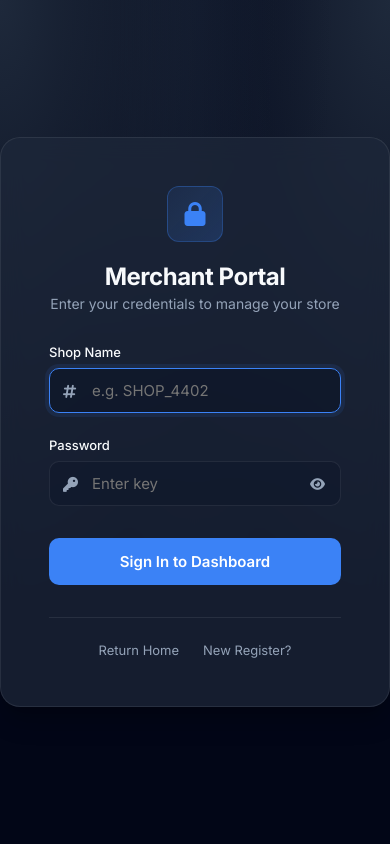
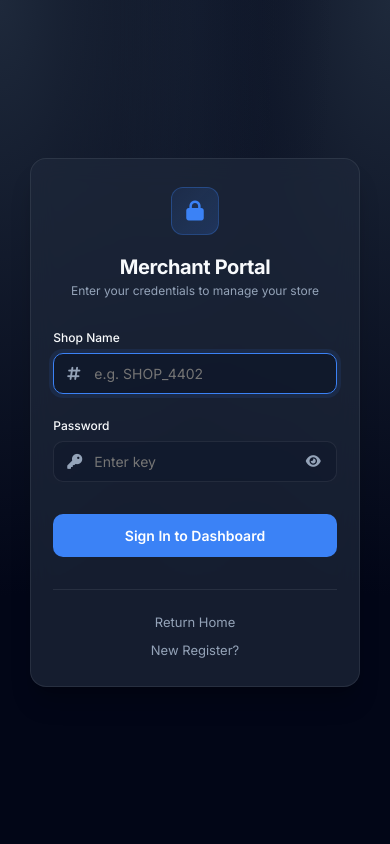
Before and after one commit to arathyrajeesh/laundry-shop-django, a Django app: page /shop/login/ in a window 390 px wide. Run offline with Django 5.2, Linux system fonts and the light colour scheme; parts of the project's set-up code (start-up, migrations or seed data) failed here and were passed over.

Commit message:
shop login page responsive

```diff
--- a/shop/templates/shop_login.html
+++ b/shop/templates/shop_login.html
@@ -128,6 +128,77 @@
             color: #f87171; padding: 12px 16px; border-radius: 8px;
             font-size: 13px; margin-bottom: 24px; display: flex; align-items: center; gap: 12px;
         }
+        /* ===============================
+        RESPONSIVE – ADMIN LOGIN
+        ================================ */
+
+        /* Tablets & small laptops */
+        @media (max-width: 768px) {
+            .admin-card {
+                padding: 36px;
+                max-width: 92%;
+            }
+
+            h1 {
+                font-size: 22px;
+            }
+
+            .tagline {
+                font-size: 13px;
+            }
+        }
+
+        /* Mobile devices */
+        @media (max-width: 480px) {
+            body {
+                padding: 16px;
+                min-height: 100svh; /* iOS safe viewport */
+            }
+
+            .admin-card {
+                padding: 28px 22px;
+                border-radius: 16px;
+            }
+
+            .logo-wrapper {
+                width: 48px;
+                height: 48px;
+            }
+
+            .logo-wrapper i {
+                font-size: 20px;
+            }
+
+            h1 {
+                font-size: 20px;
+            }
+
+            .tagline {
+                font-size: 12px;
+                text-align: center;
+            }
+
+            label {
+                font-size: 12px;
+            }
+
+            input {
+                font-size: 14px;
+                padding: 11px 14px 11px 40px;
+            }
+
+            .btn-submit {
+                padding: 13px;
+                font-size: 14px;
+            }
+
+            .footer-nav {
+                flex-direction: column;
+                gap: 12px;
+                text-align: center;
+            }
+        }
+
     </style>
 </head>
 <body>
```
